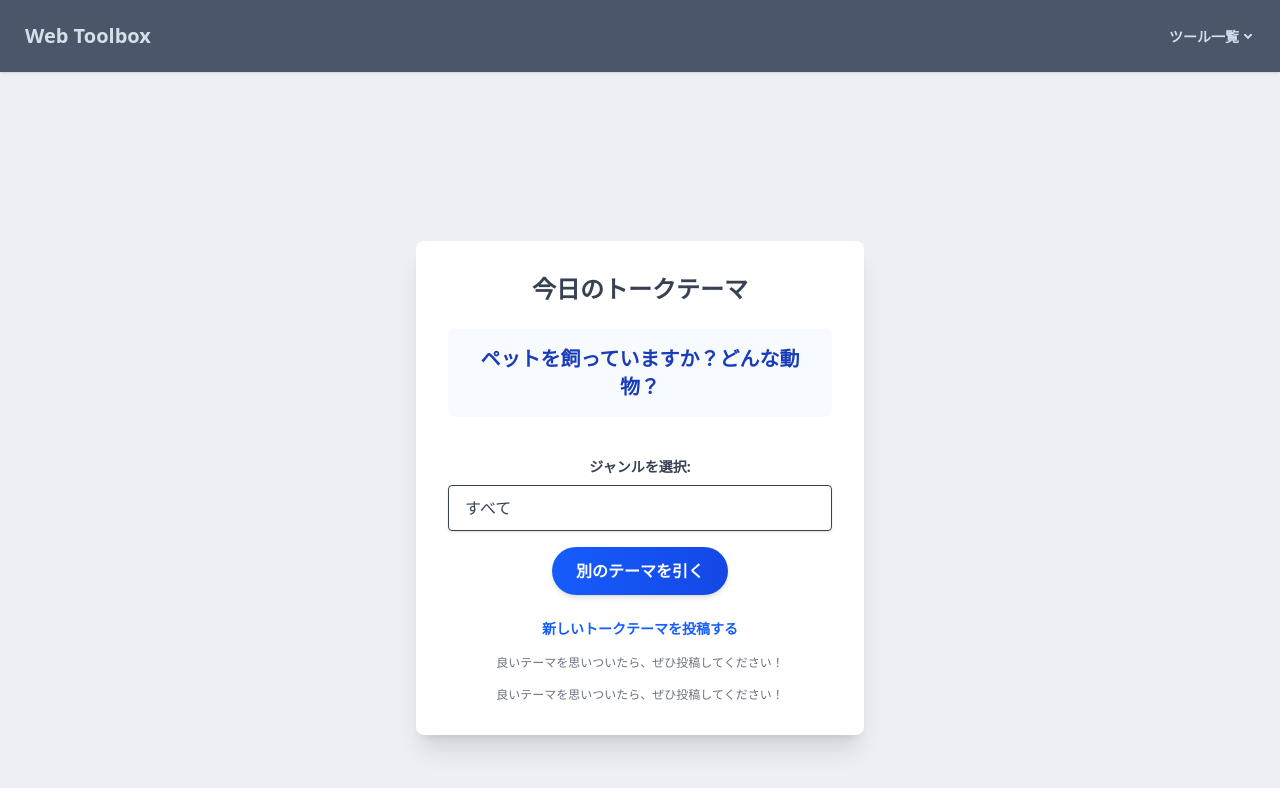
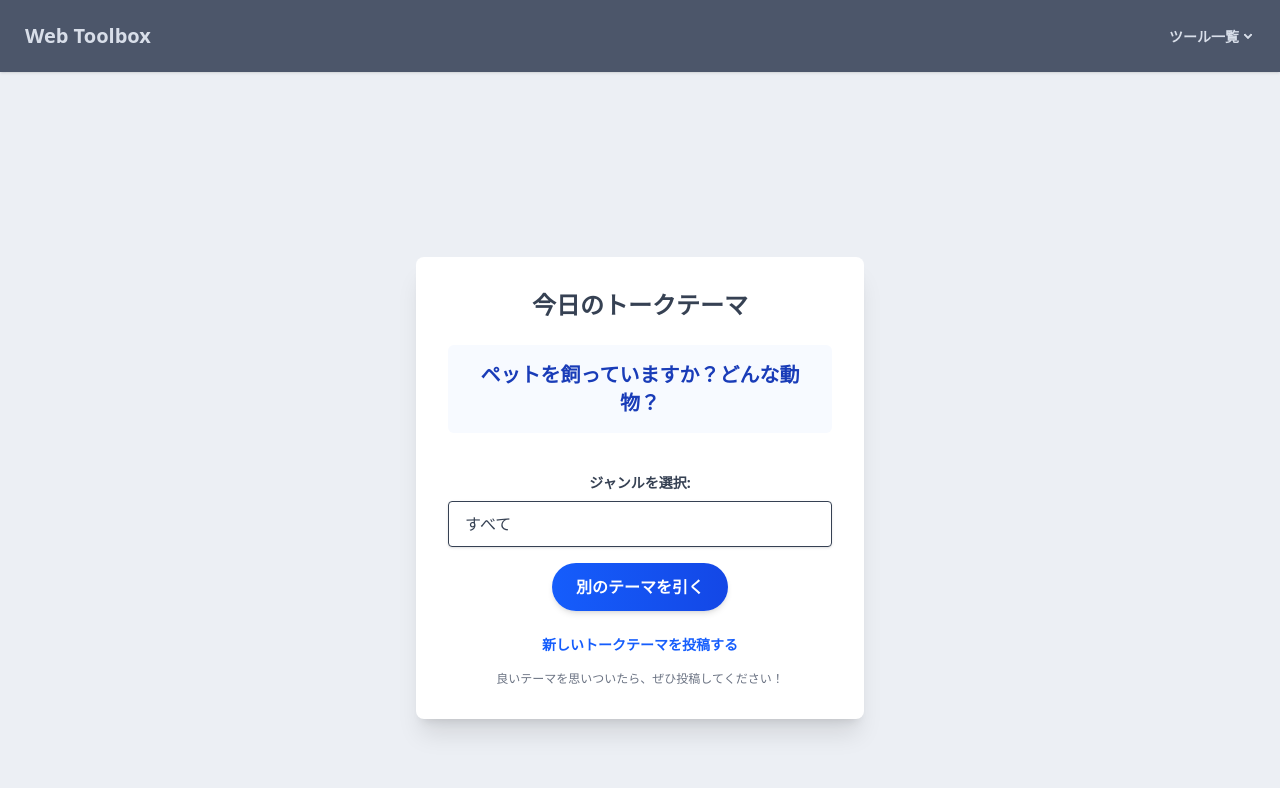
Before and after one commit to canpok1/web-toolbox, a React (Vite) app in the folder frontend/: page /talk-roulette in a window 1280 px wide. Shown: the top 788 px of the page. Built offline with nearby package versions, Linux system fonts and the light colour scheme.

Commit message:
トークテーマ投稿フォームのリンクを更新

```diff
--- a/frontend/src/talk-roulette/TalkRouletteTopPage.tsx
+++ b/frontend/src/talk-roulette/TalkRouletteTopPage.tsx
@@ -169,9 +169,6 @@ const TalkRouletteTopPage = () => {
           <NewThemeButton onClick={handleNewThemeClick} />
 
           <NewThemeLink />
-          <p className="mt-1 text-gray-500 text-xs">
-            良いテーマを思いついたら、ぜひ投稿してください！
-          </p>
         </div>
       </div>
     </div>
--- a/frontend/src/talk-roulette/components/NewThemeLink.tsx
+++ b/frontend/src/talk-roulette/components/NewThemeLink.tsx
@@ -2,7 +2,7 @@ const NewThemeLink = () => {
   return (
     <>
       <a
-        href="https://forms.gle/your-google-form-url"
+        href="https://forms.gle/gpbmH1Vo8pCp35Uv5"
         target="_blank"
         rel="noopener noreferrer"
         className="mt-2 block font-semibold text-blue-600 text-sm transition-colors duration-200 hover:text-blue-800"
```
